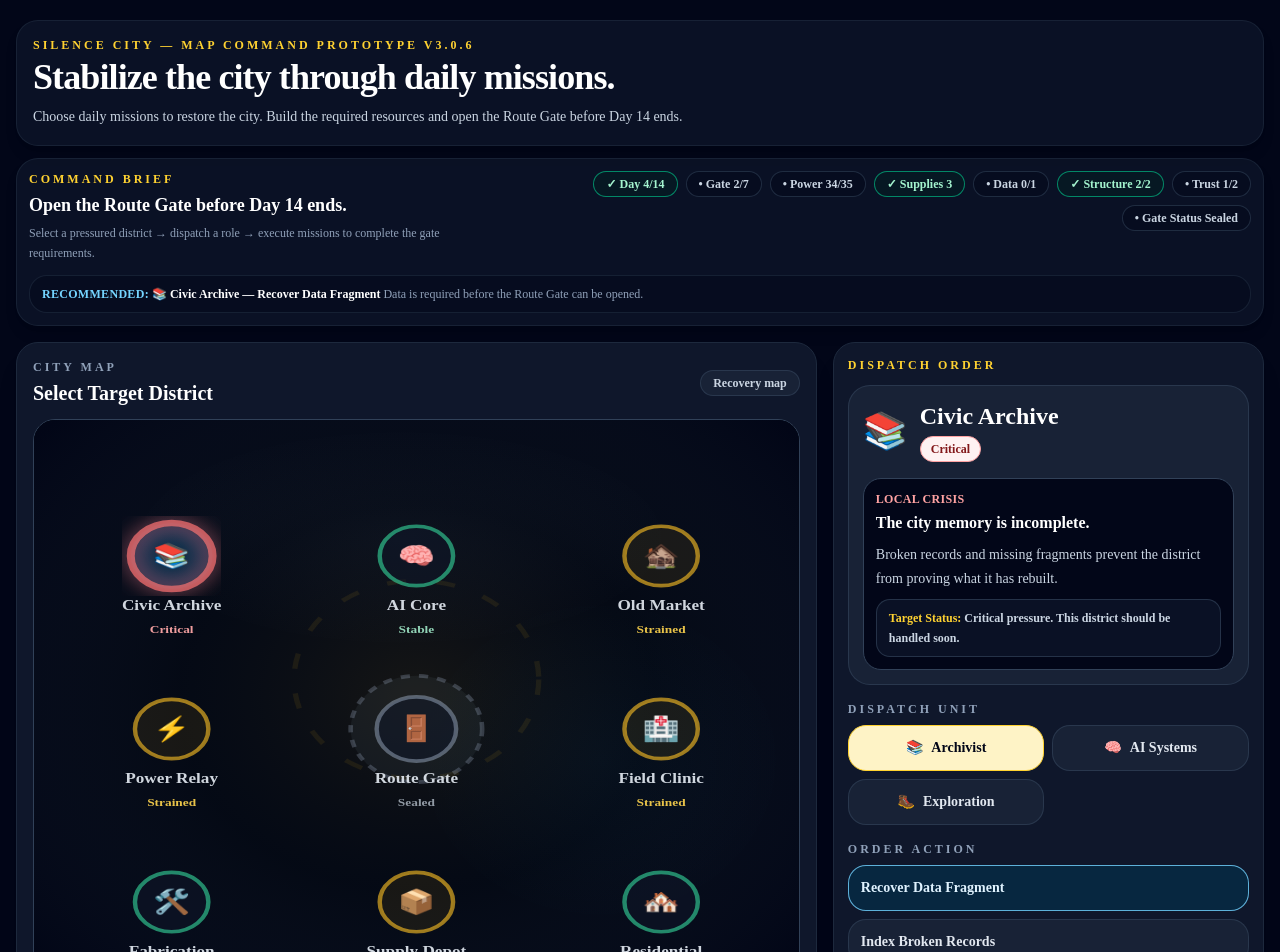
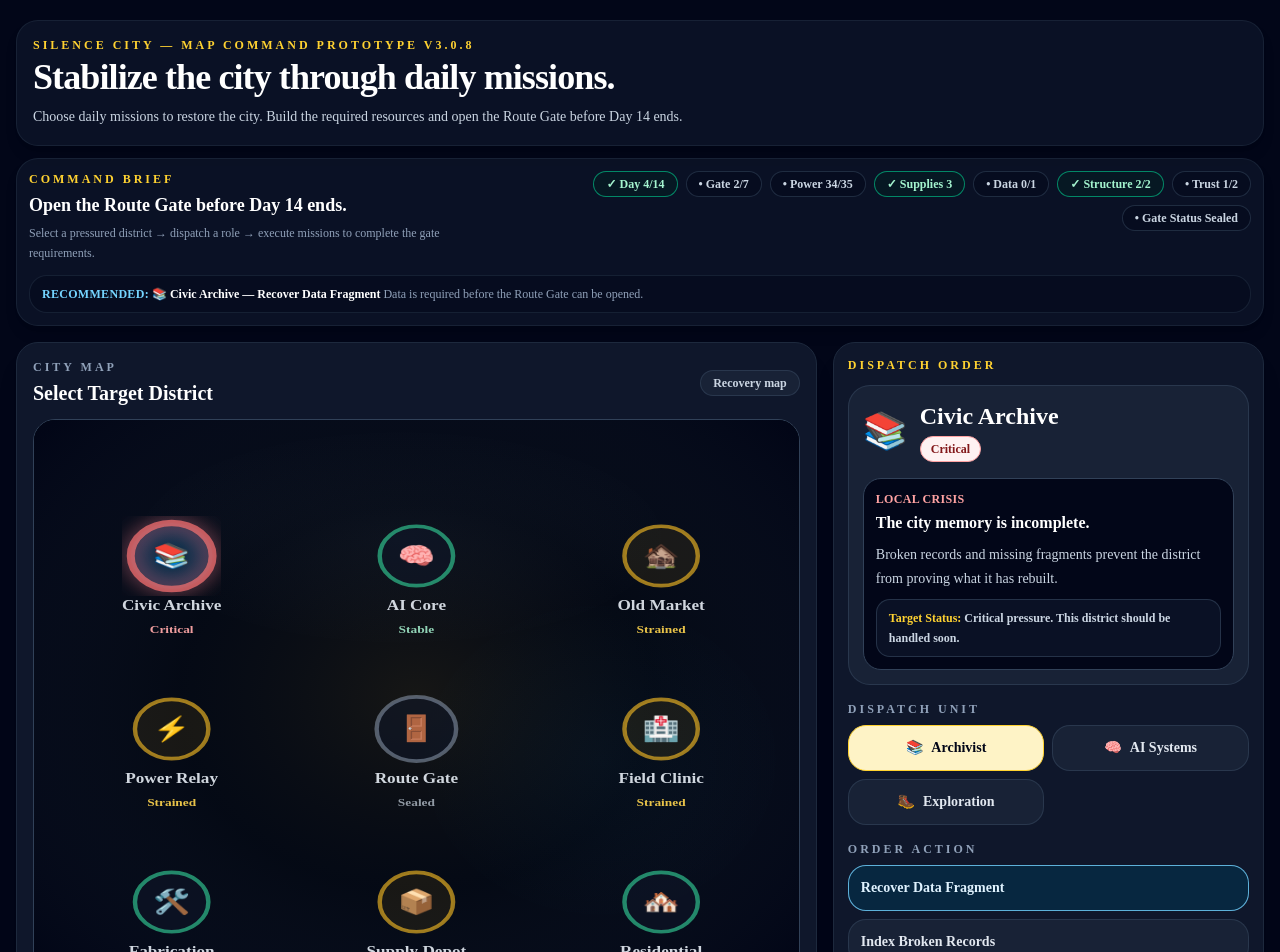
Before and after one commit to dh9vbm8mty-cloud/silence-city-ui, a Next.js app: page /silence-city-map in a window 1280 px wide. Shown: the top 952 px of the page. Built offline with nearby package versions, Linux system fonts and the light colour scheme.

Commit message:
Fix empty route gate marker block

```diff
--- a/app/silence-city-map/page.tsx
+++ b/app/silence-city-map/page.tsx
@@ -30,7 +30,7 @@ type District = {
   points: string;
 };
 
-const version = "3.0.6";
+const version = "3.0.8";
 
 const startingResources: CityResources = {
   Power: 34,
@@ -631,15 +631,6 @@ export default function SilenceCityMapPage() {
                   {/* outer command boundary */}
 
                   {/* subtle civic core radius */}
-                  <circle
-                    cx="50"
-                    cy="42"
-                    r="16"
-                    fill="none"
-                    stroke="rgba(251,191,36,0.08)"
-                    strokeWidth="0.7"
-                    strokeDasharray="2.5 4"
-                  />
 
                   {/* route gate destination glow */}
 
@@ -665,18 +656,6 @@ export default function SilenceCityMapPage() {
                             fill="rgba(248,113,113,0.07)"
                             stroke="rgba(248,113,113,0.24)"
                             strokeWidth="0.45"
-                          />
-                        )}
-
-                        {isRouteGate && (
-                          <circle
-                            cx={district.x}
-                            cy={district.y}
-                            r={markerRadius + 3.4}
-                            fill={canOpenRouteGate ? "rgba(251,191,36,0.10)" : "rgba(148,163,184,0.07)"}
-                            stroke={canOpenRouteGate ? "rgba(251,191,36,0.55)" : "rgba(148,163,184,0.30)"}
-                            strokeWidth="0.6"
-                            strokeDasharray={canOpenRouteGate ? "0" : "1.2 1.2"}
                           />
                         )}
 
```
